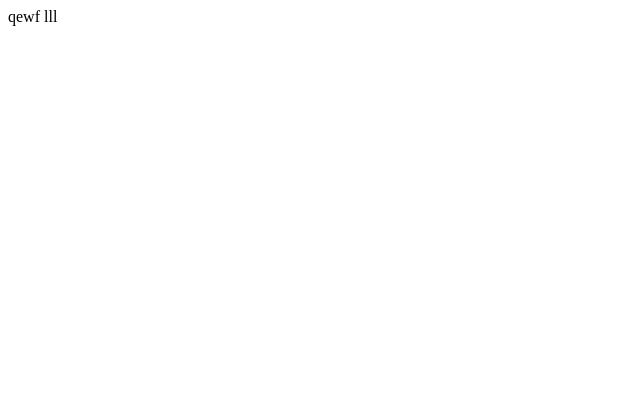
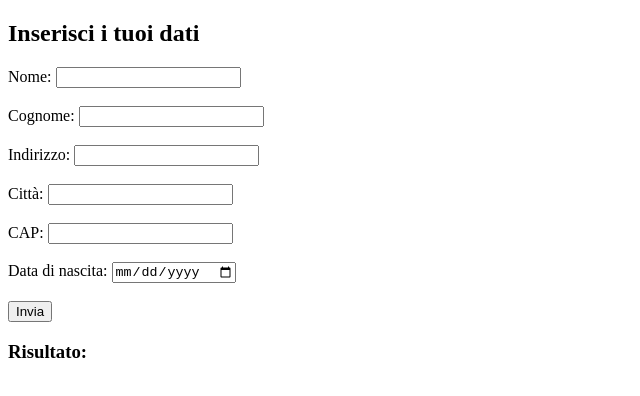
Before and after one commit to BottazziniLuca/tps_seconda4E, a plain HTML site: page index.html in a window 1280 px wide. Shown: the whole page, without its empty margins (0-640 px from the left). Drawn offline with Linux system fonts and the light colour scheme.

Commit message:
Update index.html

```diff
--- a/index.html
+++ b/index.html
@@ -1,2 +1,74 @@
-  qewf
-lll
+ <!DOCTYPE html>
+<html>
+<head>
+  <title>Anagrafica Utente</title>
+</head>
+<body>
+  <h2>Inserisci i tuoi dati</h2>
+
+  <label>Nome: <input type="text" id="nome"></label><br><br>
+  <label>Cognome: <input type="text" id="cognome"></label><br><br>
+  <label>Indirizzo: <input type="text" id="indirizzo"></label><br><br>
+  <label>Città: <input type="text" id="citta"></label><br><br>
+  <label>CAP: <input type="text" id="cap"></label><br><br>
+  <label>Data di nascita: <input type="date" id="dataNascita"></label><br><br>
+
+  <button onclick="inviaDati()">Invia</button>
+
+  <h3>Risultato:</h3>
+  <div id="risultato"></div>
+
+  <script>
+    function inviaDati() {
+      // Prendo i valori dai campi input
+      let nome = document.getElementById("nome").value;
+      let cognome = document.getElementById("cognome").value;
+      let indirizzo = document.getElementById("indirizzo").value;
+      let citta = document.getElementById("citta").value;
+      let cap = document.getElementById("cap").value;
+      let dataNascita = document.getElementById("dataNascita").value;
+
+      // Calcolo l'età
+      let oggi = new Date();
+      let nascita = new Date(dataNascita);
+      let eta = oggi.getFullYear() - nascita.getFullYear();
+
+      // Trovo l'anno di nascita
+      let annoNascita = nascita.getFullYear();
+
+      // Determino la generazione
+      let generazione = "";
+
+      if (annoNascita >= 2013) {
+        generazione = "Generazione Alpha";
+      } else if (annoNascita >= 1997) {
+        generazione = "Generazione Z";
+      } else if (annoNascita >= 1981) {
+        generazione = "Millennials";
+      } else if (annoNascita >= 1965) {
+        generazione = "Generazione X";
+      } else if (annoNascita >= 1946) {
+        generazione = "Baby Boomers";
+      } else if (annoNascita >= 1928) {
+        generazione = "Generazione Silenziosa";
+      } else {
+        generazione = "Greatest Generation";
+      }
+
+      // Creo un array (vettore) con i dati
+      let datiUtente = [
+        "Nome: " + nome,
+        "Cognome: " + cognome,
+        "Indirizzo: " + indirizzo,
+        "Città: " + citta,
+        "CAP: " + cap,
+        "Età: " + eta,
+        "Generazione: " + generazione
+      ];
+
+      // Mostro il risultato
+      document.getElementById("risultato").innerHTML = "<pre>" + datiUtente.join("\n") + "</pre>";
+    }
+  </script>
+</body>
+</html>
```
